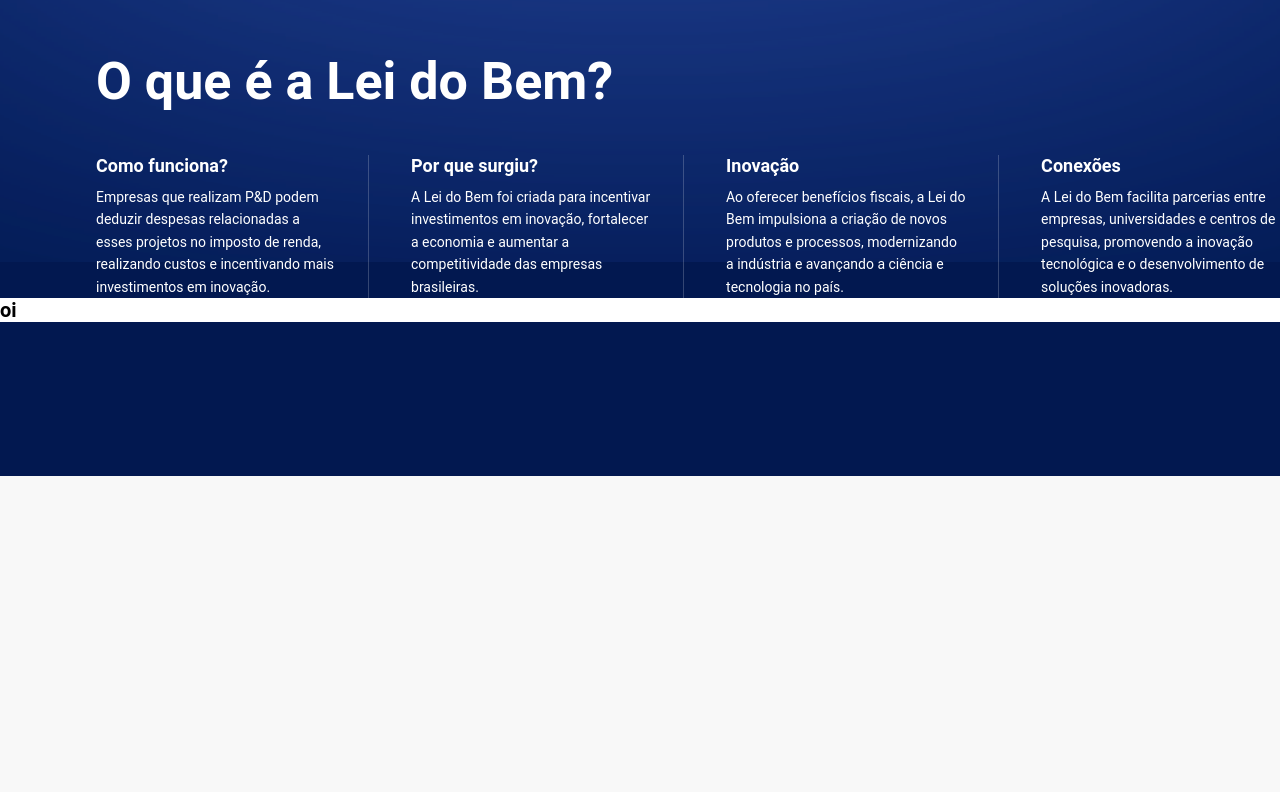
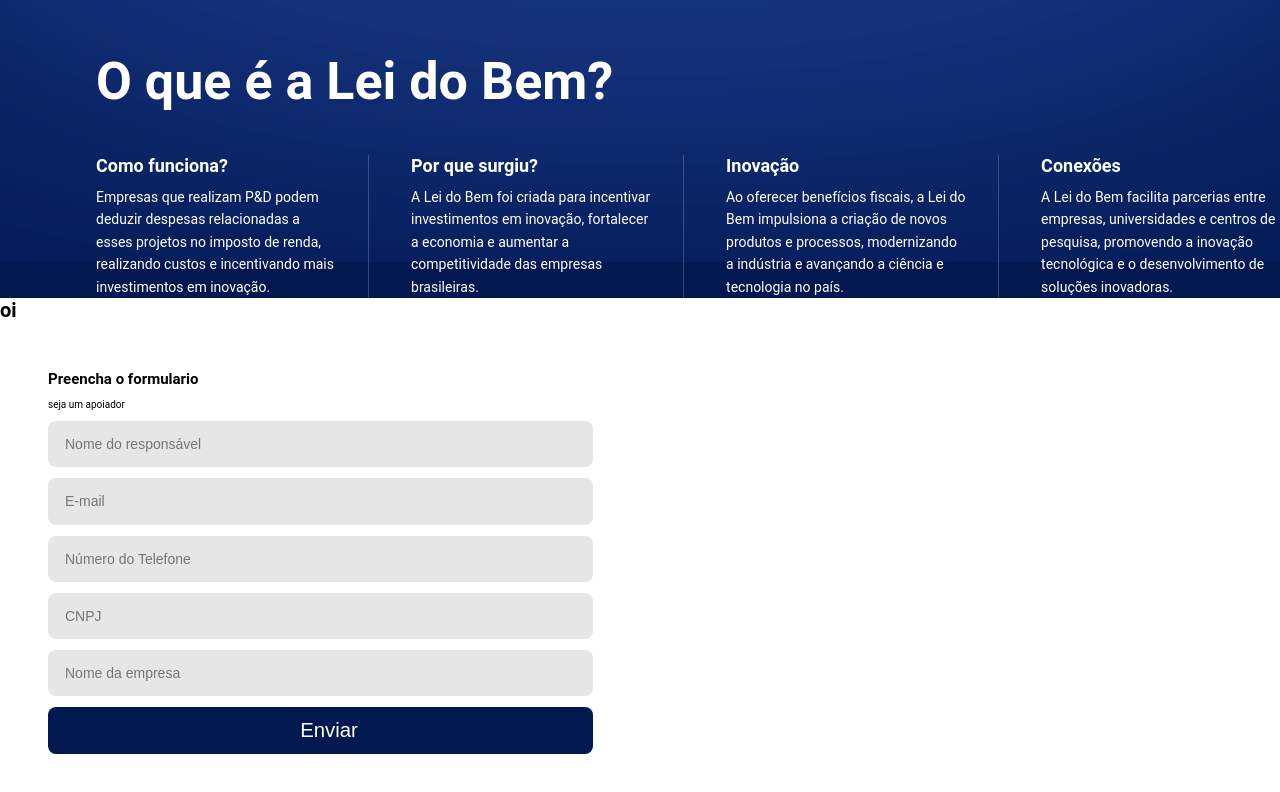
Before and after one commit to EmanuelJovito/hackadoido, a Next.js app: page / in a window 1280 px wide. Shown: the part 875-1667 px from the top of the page. Before the commit the page ends 1351 px from the top, so only its background shows below. Built offline with nearby package versions, Linux system fonts and the light colour scheme.

Commit message:
fazendo formulário

```diff
--- a/src/presentation/modules/FormSection/FormSection.tsx
+++ b/src/presentation/modules/FormSection/FormSection.tsx
@@ -1,9 +1,11 @@
 "use client";
 import * as S from "./FormsSection.styled";
+import { Form } from "./components/Form/Form";
 export function FormSection() {
   return (
     <S.Main>
       <h1>oi</h1>
+      <Form />
     </S.Main>
   );
 }
--- a/src/presentation/modules/FormSection/FormsSection.styled.ts
+++ b/src/presentation/modules/FormSection/FormsSection.styled.ts
@@ -2,5 +2,6 @@ import { styled } from "styled-components";
 
 export const Main = styled.main`
   width: 100vw;
+  height: 100vh;
   background-color: white;
 `;
--- /dev/null
+++ b/src/presentation/modules/FormSection/components/Form/Form.styled.ts
@@ -0,0 +1,52 @@
+"use client";
+
+import { styled } from "styled-components";
+
+export const Container = styled.section`
+  width: 100%;
+`;
+
+export const Form = styled.form`
+  display: flex;
+  flex-direction: column;
+  gap: 1.1rem;
+  width: 64.1rem;
+  padding: 4.8rem;
+  box-shadow: ;
+`;
+
+export const Fieldset = styled.fieldset`
+  border: none;
+`;
+
+export const Label = styled.label``;
+
+export const Input = styled.input`
+  height: 4.63rem;
+  width: 100%;
+  border: none;
+  border-radius: 8px;
+  font-size: 1.4rem;
+  padding-left: 1.7rem;
+  background-color: #e6e6e6;
+  color: #484848;
+`;
+
+export const Button = styled.button`
+  height: 4.63rem;
+  font-size: 2.037rem;
+  width: 100%;
+  border: none;
+  border-radius: 8px;
+  padding-left: 1.7rem;
+  background-color: #021850;
+  color: white;
+`;
+
+export const Span = styled.span`
+  margin-top: -5px;
+  display: flex;
+  justify-content: end;
+  font-size: 1.4rem;
+  font-weight: 700;
+`;
--- /dev/null
+++ b/src/presentation/modules/FormSection/components/Form/Form.tsx
@@ -0,0 +1,43 @@
+import * as S from "./Form.styled";
+
+export function Form() {
+  return (
+    <S.Container>
+      <S.Form>
+        <h1>Preencha o formulario</h1>
+        <span>seja um apoiador</span>
+        <S.Fieldset>
+          <S.Input
+            placeholder="Nome do responsável"
+            type="text"
+            name="name"
+            id="name"
+          />
+        </S.Fieldset>
+        <S.Fieldset>
+          <S.Input placeholder="E-mail" type="email" name="email" id="email" />
+        </S.Fieldset>
+        <S.Fieldset>
+          <S.Input
+            placeholder="Número do Telefone"
+            type="number"
+            name="email"
+            id="email"
+          />
+        </S.Fieldset>
+        <S.Fieldset>
+          <S.Input placeholder="CNPJ" type="text" name="email" id="email" />
+        </S.Fieldset>
+        <S.Fieldset>
+          <S.Input
+            placeholder="Nome da empresa"
+            type="text"
+            name="email"
+            id="email"
+          />
+        </S.Fieldset>
+        <S.Button>Enviar</S.Button>
+      </S.Form>
+    </S.Container>
+  );
+}
```
Also changed, not shown: src/presentation/modules/FormSection/components/Form.styled.ts (deleted), src/presentation/modules/FormSection/components/Form.tsx (deleted).
